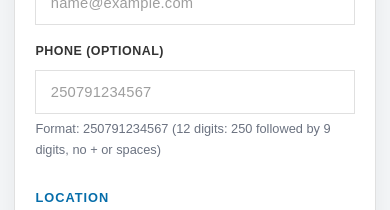
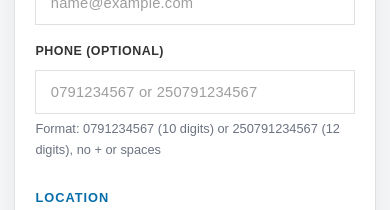
Before and after one commit to HOMSINdayizeye/Umudugudu_certificate-Provision, a React (Vite) app in the folder frontend/: page /add-user in a window 390 px wide. Shown: the part 705-915 px from the top of the page. Built offline with nearby package versions, Linux system fonts and the light colour scheme; no server answers; sample sign-in values are in the browser's storage.

Commit message:
validated phone number

```diff
--- a/frontend/src/pages/ActivityDetail.jsx
+++ b/frontend/src/pages/ActivityDetail.jsx
@@ -4,6 +4,7 @@ import { api } from '../api.js'
 import ExportButtons from '../components/ExportButtons.jsx'
 import Spinner from '../components/Spinner.jsx'
 import { ActivityFormModal } from './Activities.jsx'
+import { phoneInputProps } from '../phone.js'
 
 const fmt = (d) => (d ? new Date(d).toLocaleDateString() : '—')
 const fmtTime = (d) => (d ? new Date(d).toLocaleString() : '—')
@@ -288,7 +289,7 @@ function MarkAttendance({ activityId, user, onMarked }) {
                 ? <input value={user.isibo} disabled title="New citizens join your isibo" />
                 : <input value={form.isibo} onChange={set('isibo')} />}
             </div>
-            <div className="form-group"><label>Phone (optional)</label><input value={form.phone} onChange={set('phone')} maxLength={20} /></div>
+            <div className="form-group"><label>Phone (optional)</label><input {...phoneInputProps} value={form.phone} onChange={set('phone')} placeholder="0791234567" /></div>
           </div>
           <div style={{ display: 'flex', gap: '0.75rem', flexWrap: 'wrap' }}>
             <button className="btn" disabled={busy}>{busy ? 'Saving…' : 'Register & Mark Attended'}</button>
--- a/frontend/src/pages/AddUser.jsx
+++ b/frontend/src/pages/AddUser.jsx
@@ -3,6 +3,7 @@ import { api } from '../api.js'
 import LocationSelect from '../components/LocationSelect.jsx'
 import PasswordField, { passwordIsStrong } from '../components/PasswordField.jsx'
 import PasswordInput from '../components/PasswordInput.jsx'
+import { phoneInputProps } from '../phone.js'
 
 // Every account role the system knows, in the order shown in dropdowns (also used by the Users page filter)
 export const ROLES = [
@@ -16,9 +17,8 @@ export const ROLES = [
   { value: 'system_admin', label: 'System Admin' },
 ]
 
-// Rwandan number in international form without "+": 250 then 9 digits, e.g. 250791234567
-export const PHONE_PATTERN = '250[0-9]{9}'
-export const PHONE_HINT = 'Format: 250791234567 (12 digits: 250 followed by 9 digits, no + or spaces)'
+// Phone format lives in phone.js; re-exported because the Users page imports it from here
+export { PHONE_PATTERN, PHONE_HINT } from '../phone.js'
 
 // How deep the location must be selected for each role (also used when editing a user)
 export const LOCATION_DEPTH = {
@@ -119,9 +119,8 @@ export default function AddUser() {
         </div>
         <div className="form-group">
           <label>Phone (optional)</label>
-          <input type="tel" value={form.phone} onChange={set('phone')} placeholder="250791234567"
-                 pattern={PHONE_PATTERN} title={PHONE_HINT} inputMode="numeric" maxLength={12} />
-          <div className="field-hint muted">{PHONE_HINT}</div>
+          <input {...phoneInputProps} value={form.phone} onChange={set('phone')} placeholder="0791234567 or 250791234567" />
+          <div className="field-hint muted">{phoneInputProps.title}</div>
         </div>
 
         {form.role !== 'system_admin' && (
--- a/frontend/src/pages/Citizens.jsx
+++ b/frontend/src/pages/Citizens.jsx
@@ -4,6 +4,7 @@ import LocationSelect from '../components/LocationSelect.jsx'
 import ExportButtons from '../components/ExportButtons.jsx'
 import { TransferBadge } from '../components/TransferCitizenModal.jsx'
 import AreaCitizens from './AreaCitizens.jsx'
+import { phoneInputProps } from '../phone.js'
 
 const emptyForm = { first_name: '', last_name: '', email: '', phone: '', national_id: '', age: '', isibo: '' }
 const AREA_LEADERS = ['village_leader', 'cell_leader', 'sector_leader']
@@ -152,7 +153,8 @@ function IsiboCitizens({ user }) {
           </div>
           <div className="form-group">
             <label>Phone number (optional)</label>
-            <input value={form.phone} onChange={set('phone')} maxLength={20} />
+            <input {...phoneInputProps} value={form.phone} onChange={set('phone')} placeholder="0791234567 or 250791234567" />
+            <div className="field-hint muted">{phoneInputProps.title}</div>
           </div>
         </div>
         <div className="form-group">
@@ -246,8 +248,8 @@ function IsiboCitizens({ user }) {
                 </div>
                 <div className="form-group">
                   <label>Phone number (optional)</label>
-                  <input value={editing.phone}
-                         onChange={(e) => setEditing({ ...editing, phone: e.target.value })} maxLength={20} />
+                  <input {...phoneInputProps} value={editing.phone}
+                         onChange={(e) => setEditing({ ...editing, phone: e.target.value })} />
                 </div>
               </div>
               <div className="form-group">
--- a/frontend/src/pages/Deaths.jsx
+++ b/frontend/src/pages/Deaths.jsx
@@ -3,6 +3,7 @@ import { api } from '../api.js'
 import ExportButtons from '../components/ExportButtons.jsx'
 import Pagination from '../components/Pagination.jsx'
 import Spinner from '../components/Spinner.jsx'
+import { phoneInputProps } from '../phone.js'
 
 const PAGE_SIZE = 15
 const fmt = (d) => (d ? new Date(d).toLocaleDateString() : '—')
@@ -282,7 +283,7 @@ export function ReportDeathModal({ user, citizen: preselected, onClose, onDone }
                 </div>
                 <div className="form-row">
                   <div className="form-group"><label>Isibo (optional)</label><input value={form.isibo} onChange={setF('isibo')} /></div>
-                  <div className="form-group"><label>Phone (optional)</label><input value={form.phone} onChange={setF('phone')} maxLength={20} /></div>
+                  <div className="form-group"><label>Phone (optional)</label><input {...phoneInputProps} value={form.phone} onChange={setF('phone')} placeholder="0791234567" /></div>
                 </div>
               </>
             ) : (
--- a/frontend/src/pages/Profile.jsx
+++ b/frontend/src/pages/Profile.jsx
@@ -2,6 +2,7 @@ import { useEffect, useState } from 'react'
 import { api, getToken, setSession } from '../api.js'
 import PasswordField, { passwordIsStrong } from '../components/PasswordField.jsx'
 import PasswordInput from '../components/PasswordInput.jsx'
+import { phoneInputProps } from '../phone.js'
 import Spinner from '../components/Spinner.jsx'
 
 // The signed-in user's own account: details they may edit, and a password change
@@ -91,7 +92,8 @@ export default function Profile({ user, onUpdate }) {
             </div>
             <div className="form-group">
               <label>Phone</label>
-              <input value={form.phone} onChange={set('phone')} placeholder="+250 7xx xxx xxx" />
+              <input {...phoneInputProps} value={form.phone} onChange={set('phone')} placeholder="0791234567 or 250791234567" />
+              <div className="field-hint muted">{phoneInputProps.title}</div>
             </div>
             {user.role !== 'citizen' && <p className="muted small">Your name and phone are printed on the letters you sign.</p>}
             <button className="btn" disabled={busy === 'profile'}>{busy === 'profile' ? 'Saving…' : 'Save Changes'}</button>
--- a/frontend/src/pages/Users.jsx
+++ b/frontend/src/pages/Users.jsx
@@ -450,7 +450,7 @@ function EditUserForm({ user, isSelf, onCancel, onSaved }) {
       <div className="form-row">
         <div className="form-group">
           <label>Phone</label>
-          <input type="tel" value={form.phone} onChange={set('phone')} placeholder="250791234567"
+          <input type="tel" value={form.phone} onChange={set('phone')} placeholder="0791234567 or 250791234567"
                  pattern={PHONE_PATTERN} title={PHONE_HINT} inputMode="numeric" maxLength={12} />
           <div className="field-hint muted">{PHONE_HINT}</div>
         </div>
--- /dev/null
+++ b/frontend/src/phone.js
@@ -0,0 +1,7 @@
+// Rwandan mobile number: 10 digits starting 07 (0791234567) or 12 digits starting 2507 (250791234567); no + or spaces
+export const PHONE_PATTERN = '(2507[0-9]{8}|07[0-9]{8})'
+export const PHONE_HINT = 'Format: 0791234567 (10 digits) or 250791234567 (12 digits), no + or spaces'
+export const PHONE_MAX = 12
+
+// Props shared by every phone input so the browser checks the format before the server does
+export const phoneInputProps = { type: 'tel', pattern: PHONE_PATTERN, title: PHONE_HINT, inputMode: 'numeric', maxLength: PHONE_MAX }
```
Also changed, not shown: 2 other files (tests, documents, lock files or other folders).
